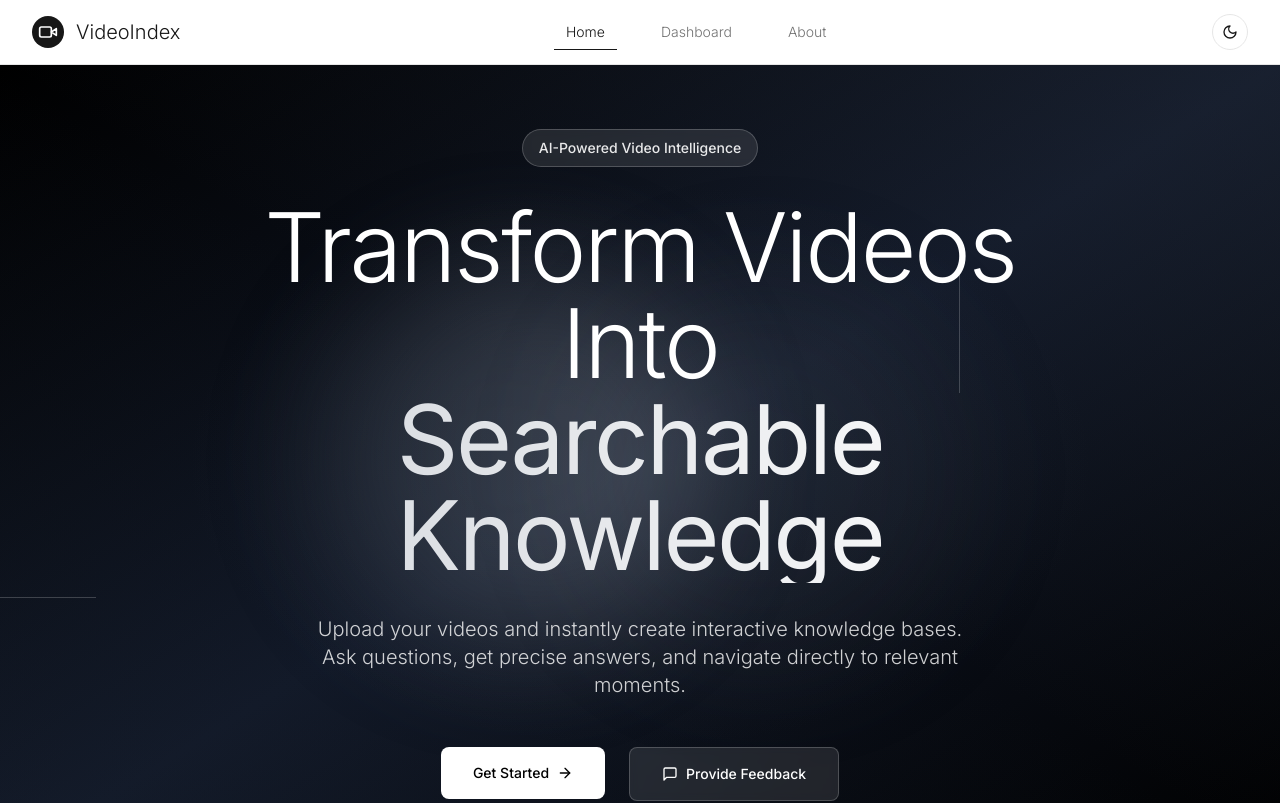
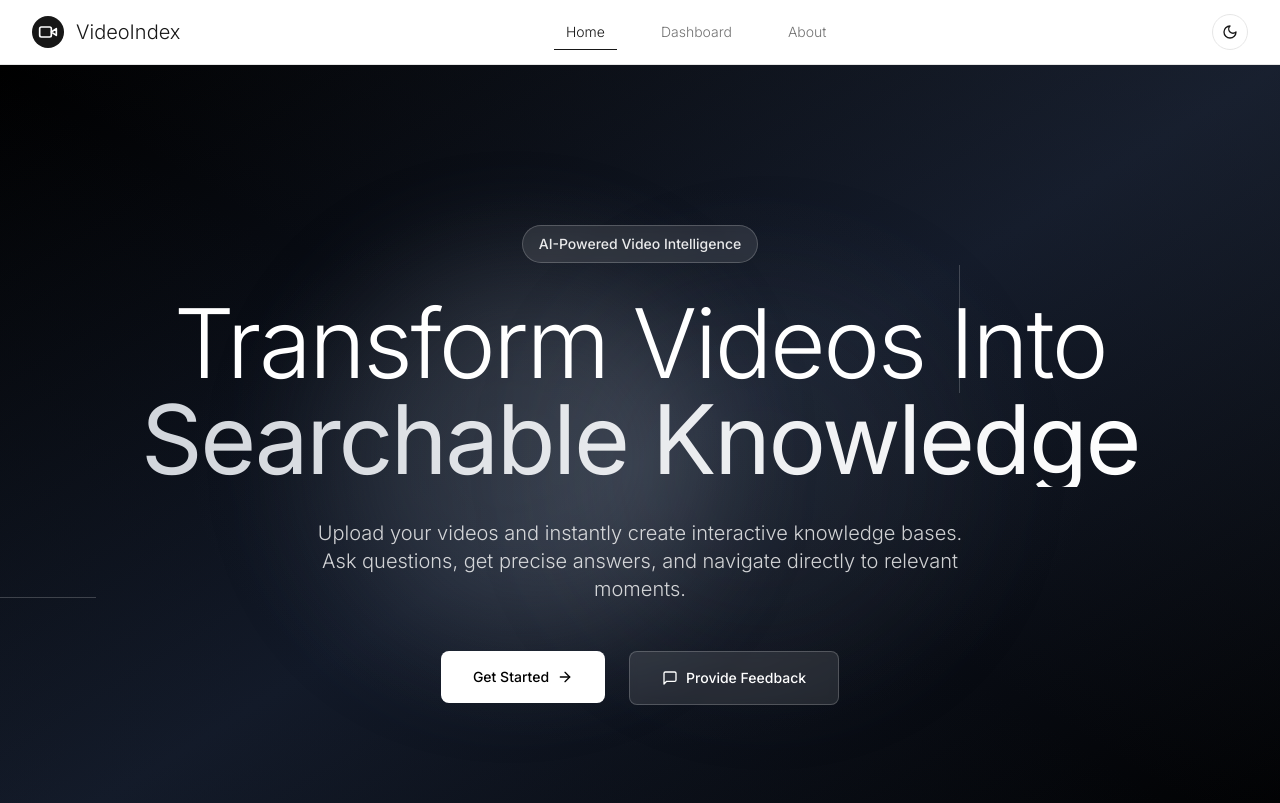
Before and after one commit to mmaazkhanhere/recall-frontend-bolt, a React (Vite) app: page / in a window 1280 px wide. Shown: the top 803 px of the page. Built offline with nearby package versions, Linux system fonts and the light colour scheme.

Commit message:
Update Hero Section to Two Lines

```diff
--- a/src/components/home/HeroSection.tsx
+++ b/src/components/home/HeroSection.tsx
@@ -38,7 +38,7 @@ const HeroSection: React.FC = () => {
         </div>
 
         <div className="container relative mx-auto px-4 sm:px-6 lg:px-8 z-10">
-          <div className="mx-auto max-w-4xl">
+          <div className="mx-auto max-w-5xl">
             {/* Main content */}
             <motion.div
               initial={{ opacity: 0, y: 30 }}
@@ -53,9 +53,9 @@ const HeroSection: React.FC = () => {
                 </div>
               </div>
 
-              {/* Heading */}
-              <h1 className="mb-8 text-5xl font-light tracking-tight text-white sm:text-7xl lg:text-8xl">
-                Transform Videos Into
+              {/* Heading - Split into two lines */}
+              <h1 className="mb-8 text-5xl font-light tracking-tight text-white sm:text-6xl lg:text-7xl xl:text-8xl leading-tight">
+                <span className="block">Transform Videos Into</span>
                 <span className="block font-normal bg-gradient-to-r from-gray-300 to-white bg-clip-text text-transparent">
                   Searchable Knowledge
                 </span>
```
